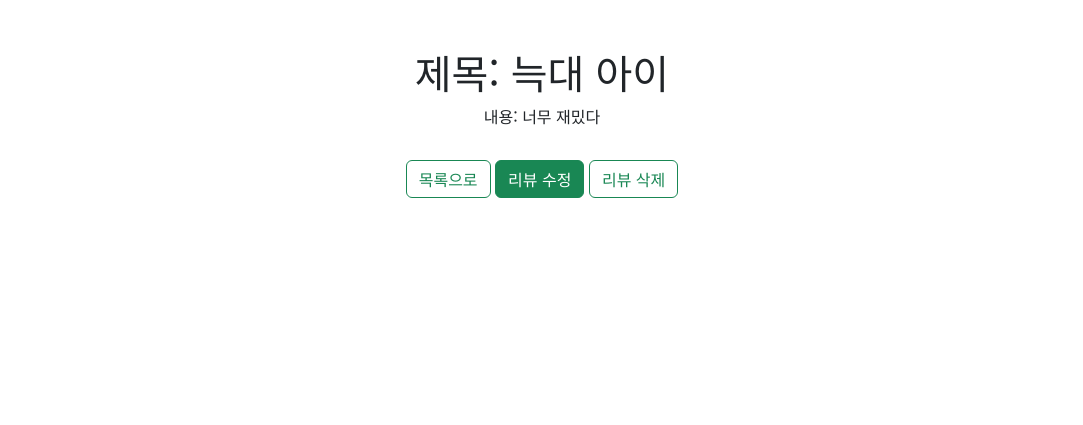
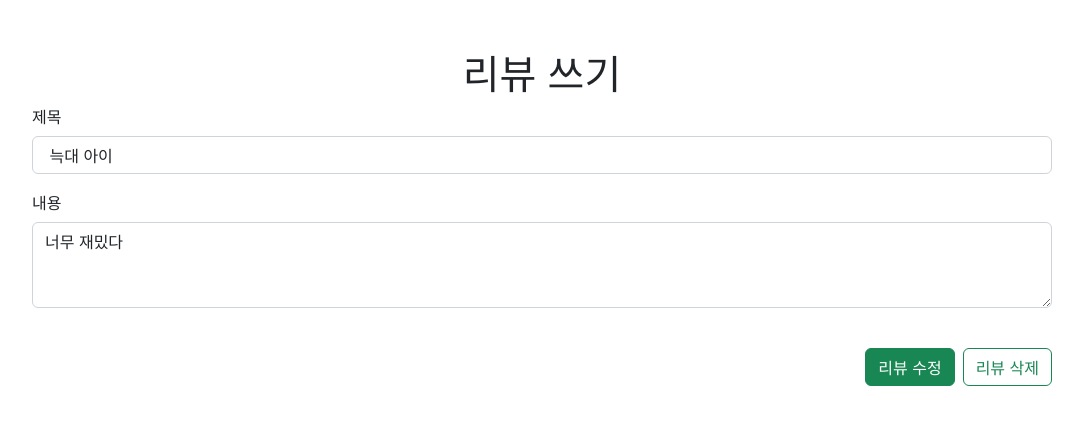
Before and after one commit to sungin95/0930_project, a Django app: page /review/detail/7 in a window 1280 px wide. Shown: the top 425 px of the page, without its empty margins (98-1181 px from the left). Run offline with Django 3.2, Linux system fonts and the light colour scheme; data comes from the database, SQL or seed files in the repository; both versions use the stored data as it was after the commit.

Commit message:
pair_pjt

```diff
--- a/pair/review/templates/review/detail.html
+++ b/pair/review/templates/review/detail.html
@@ -1,12 +1,25 @@
 {% extends 'base.html' %} {% block content %}
-<div class="text-center m-5">
-    <h1>제목: {{review_id.title}}</h1>
-    <p>내용: {{review_id.content}}</p>
-    <button type="button" class="btn btn-outline-success"
-        onclick="location.href='{% url 'review:index' %}' ">목록으로</button>
-    <button type="button" class="btn btn-success my-3"
-        onclick="location.href='{% url 'review:edit' review_id.pk %}' ">리뷰 수정</button>
-    <button type="button" class="btn btn-outline-success"
-        onclick="location.href='{% url 'review:delete' review_id.pk %}' ">리뷰 삭제</button>
+<div class="container">
+  <div class="m-5">
+    <h1 class="text-center">리뷰 쓰기</h1>
+    <form action="{% url 'review:update' review_id.pk %}">
+      <div class="mb-3">
+        <label for="exampleFormControlInput1" class="form-label">제목</label>
+        <input type="text" class="form-control" id="exampleFormControlInput1" name="title" required
+          value=" {{review_id.title}} " readonly/>
+      </div>
+      <div class="mb-3">
+        <label for="exampleFormControlTextarea1" class="form-label">내용</label>
+        <textarea class="form-control" id="exampleFormControlTextarea1" rows="3" name="content" required readonly>
+{{ review_id.content }}</textarea>
+        <div class="d-grid gap-2 d-flex mt-4" style="float: right;">
+            <button type="button" class="btn btn-success my-3"
+            onclick="location.href='{% url 'review:edit' review_id.pk %}' ">리뷰 수정</button>
+        <button type="button" class="btn btn-outline-success my-3"
+            onclick="location.href='{% url 'review:delete' review_id.pk %}' ">리뷰 삭제</button>
+        </div>
+      </div>
+    </form>
+  </div>
 </div>
 {% endblock %}
--- a/pair/review/templates/review/index.html
+++ b/pair/review/templates/review/index.html
@@ -1,5 +1,5 @@
 {% extends 'base.html' %} {% block content %}
-<div class="container">
+<div class="container text-center">
   <div class="m-5">
     <h1 class="text-center">리뷰 서비스</h1>
     <button type="button" class="btn btn-success my-3" onclick="location.href='new' ">리뷰작성</button>
@@ -25,8 +25,8 @@
         </tbody>
       </table> -->
       {% for review in reviews %}
-      <div class="card text-bg-light my-5 mx-auto" style="width: 50%;">
-        <div class="card-header">#{{ review.pk }}</div>
+      <div class="card text-bg-light border-success my-5 mx-auto" style="width: 50%;">
+        <div class="card-header">#{{ review.pk}}</div>
         <div class="card-body">
           <div class="d-flex">
             <img src="{{ image }}" class="rounded-circle me-2 bg-light" style="width: 3rem; height: 3rem;">
--- a/pair/review/views.py
+++ b/pair/review/views.py
@@ -15,13 +15,11 @@ def index(request):
     count = Review.objects.count()
     images = []
 
-    for i in range(count):
-        image = random.choice(img_list)
-        images.append(image)
+    image = random.choice(img_list)
 
     context = {
         "reviews": review,
-        "images": images,
+        "image": image,
     }
     return render(request, "review/index.html", context)
 
```
Also changed, not shown: pair/db.sqlite3.
